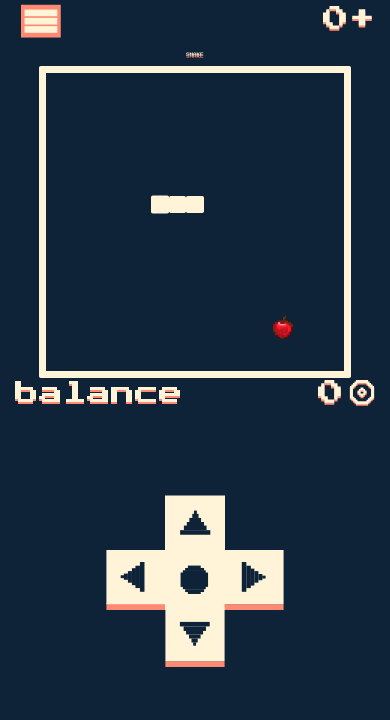
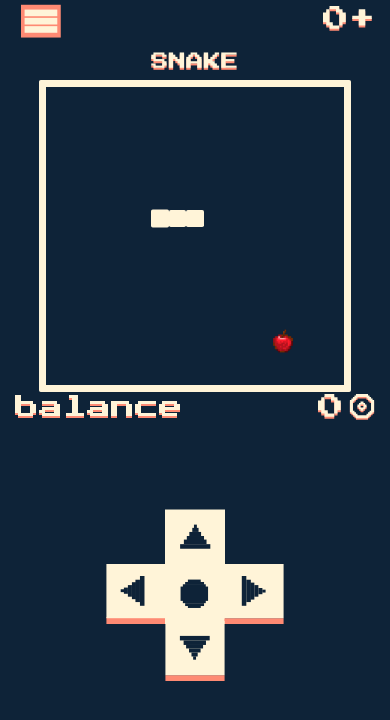
Before and after one commit to digmen/snake, a React (Vite) app: page / in a window 390 px wide. Shown: the top 720 px of the page. Built offline with nearby package versions, Linux system fonts and the light colour scheme.

Commit message:
fdfgdfwwwewwsw

```diff
--- a/src/components/App/app.module.css
+++ b/src/components/App/app.module.css
@@ -297,7 +297,7 @@
 	}
 
 	.logo_title {
-		font-size: 1em;
+		font-size: 5em;
 	}
 
 	.app_ha {
```
